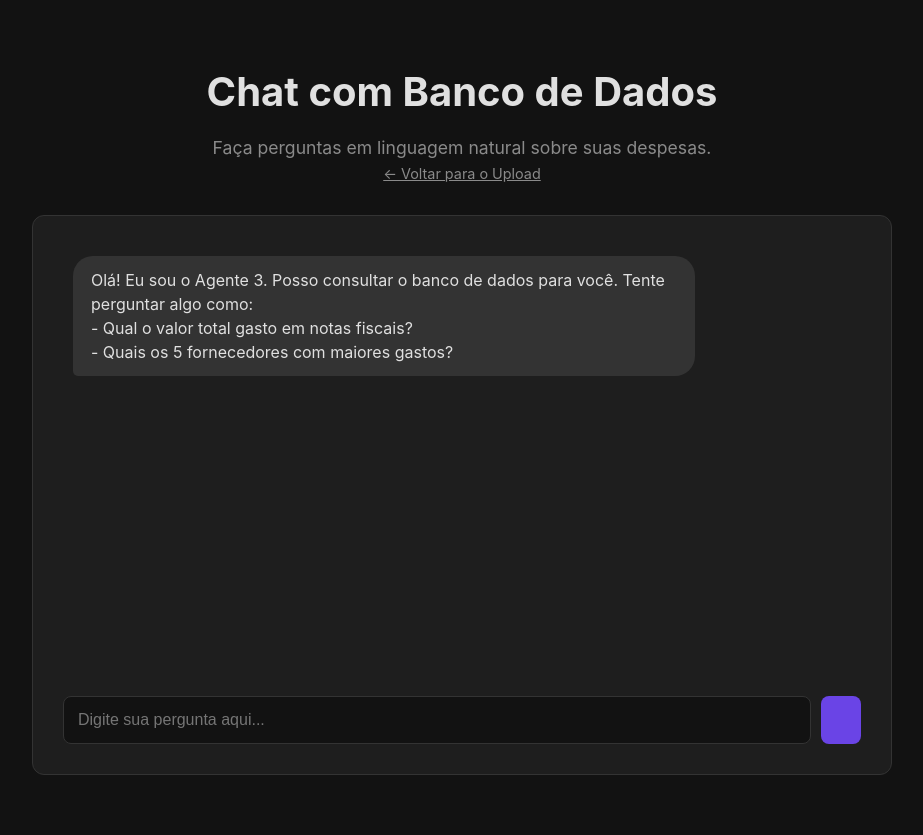
After one commit to M4chado/Processador_NFE, a Flask app: page /chat in a window 1280 px wide. The commit adds this page. Shown: the whole page, without its empty margins (178-1101 px from the left). Run offline with Flask 3, Linux system fonts and the light colour scheme; parts of the project's set-up code (start-up, migrations or seed data) failed here and were passed over.

Commit message:
Agente 3

```diff
--- a/app.py
+++ b/app.py
@@ -5,7 +5,7 @@ import fitz
 import json
 from flask import (
     Flask, render_template, request,
-    redirect, url_for, flash, session
+    redirect, url_for, flash, session, jsonify
 )
 # Importações do Gemini foram movidas para o agente
 from datetime import datetime
@@ -14,6 +14,7 @@ from dateutil.relativedelta import relativedelta # Para manipulação de datas
 # --- Importação do novo agente ---
 from agentes import agente1
 from agentes import agente2
+from agentes import agente3
 
 # Inicializa a aplicação Flask
 app = Flask(__name__)
@@ -225,5 +226,41 @@ def salvar_dados():
     # Após salvar (ou falhar), volta para a página inicial de upload
     return redirect(url_for('index'))
 
+# --- NOVAS ROTAS PARA O AGENTE 3 (CHAT) ---
+
+@app.route('/chat')
+def chat_page():
+    """Renderiza a nova página de chat."""
+    return render_template('chat.html')
+
+@app.route('/ask', methods=['POST'])
+def ask_agent():
+    """
+    Endpoint da API para processar a pergunta do usuário.
+    Recebe um JSON, chama o Agente 3, e retorna um JSON.
+    """
+    try:
+        data = request.get_json()
+        question = data.get('question')
+
+        if not question:
+            return jsonify({"error": "Nenhuma pergunta fornecida."}), 400
+
+        # Chama o Agente 3 para fazer a mágica do Text-to-SQL
+        # Precisamos do supabase_client que foi inicializado no começo do app.
+        answer = agente3.run_text_to_sql(supabase_client, question)
+
+        return jsonify({"answer": answer})
+
+    except Exception as e:
+        print(f"Erro na rota /ask: {e}")
+        return jsonify({"error": str(e)}), 500
+
+# --- FIM DAS NOVAS ROTAS ---
+
+
 if __name__ == '__main__':
     app.run(debug=True)
+
+if __name__ == '__main__':
+    app.run(debug=True)
--- a/static/css/style.css
+++ b/static/css/style.css
@@ -258,4 +258,33 @@ pre {
     font-size: 0.9rem;
     font-weight: 500;
     white-space: nowrap;
+
+
+.btn-secondary {
+    display: flex;
+    align-items: center;
+    justify-content: center;
+    text-decoration: none;
+    width: 100%;
+    /* Cor de fundo cinza escuro */
+    background-color: var(--border-color);
+    /* Cor do texto clara */
+    color: var(--text-color);
+    /* Estilo da fonte igual ao .btn-submit */
+    font-size: 1.1rem;
+    font-weight: 600;
+    border: none;
+    border-radius: 8px;
+    /* Padding igual ao .btn-submit */
+    padding: 15px;
+    cursor: pointer;
+    margin-top: 15px;
+    transition: background-color 0.3s, color 0.3s;
 }
+
+.btn-secondary:hover {
+    background-color: #444444; /* Cinza um pouco mais claro */
+    color: white;
+}
+
+}
--- /dev/null
+++ b/templates/chat.html
@@ -0,0 +1,167 @@
+<!DOCTYPE html>
+<html lang="pt-br">
+<head>
+    <meta charset="UTF-8">
+    <meta name="viewport" content="width=device-width, initial-scale=1.0">
+    <title>Chat com Banco de Dados</title>
+    <link rel="stylesheet" href="{{ url_for('static', filename='css/style.css') }}">
+    <link rel="stylesheet" href="[https://cdnjs.cloudflare.com/ajax/libs/font-awesome/6.5.2/css/all.min.css](https://cdnjs.cloudflare.com/ajax/libs/font-awesome/6.5.2/css/all.min.css)">
+
+    <style>
+        /* Estilos específicos da página de Chat */
+        .container {
+            max-width: 900px;
+        }
+        .chat-container {
+            background-color: var(--card-color);
+            border: 1px solid var(--border-color);
+            border-radius: 12px;
+            padding: 30px;
+            display: flex;
+            flex-direction: column;
+            height: 70vh;
+        }
+        .chat-messages {
+            flex-grow: 1;
+            overflow-y: auto;
+            display: flex;
+            flex-direction: column;
+            gap: 15px;
+            padding: 10px;
+        }
+        .message {
+            padding: 12px 18px;
+            border-radius: 20px;
+            max-width: 80%;
+            line-height: 1.5;
+        }
+        .message.user {
+            background-color: var(--primary-color);
+            color: white;
+            align-self: flex-end;
+            border-bottom-right-radius: 5px;
+        }
+        .message.bot {
+            background-color: var(--border-color);
+            color: var(--text-color);
+            align-self: flex-start;
+            border-bottom-left-radius: 5px;
+        }
+        .message.loading {
+            align-self: flex-start;
+            font-style: italic;
+            color: var(--text-muted);
+        }
+        .chat-form {
+            display: flex;
+            margin-top: 20px;
+            gap: 10px;
+        }
+        .chat-input {
+            flex-grow: 1;
+            background-color: var(--bg-color);
+            border: 1px solid var(--border-color);
+            color: var(--text-color);
+            padding: 14px;
+            border-radius: 8px;
+            font-size: 1rem;
+        }
+        .btn-send {
+            background-color: var(--primary-color);
+            color: white;
+            border: none;
+            border-radius: 8px;
+            padding: 0 20px;
+            font-size: 1.2rem;
+            cursor: pointer;
+        }
+    </style>
+</head>
+<body>
+
+    <div class="container">
+        <header>
+            <h1>Chat com Banco de Dados</h1>
+            <p>Faça perguntas em linguagem natural sobre suas despesas.</p>
+            <p style="font-size: 0.9em;"><a href="/" style="color: var(--text-muted);">&larr; Voltar para o Upload</a></p>
+        </header>
+
+        <div class="chat-container">
+            <div class="chat-messages" id="chat-messages">
+                <div class="message bot">
+                    Olá! Eu sou o Agente 3. Posso consultar o banco de dados para você.
+                    Tente perguntar algo como: <br>
+                    - Qual o valor total gasto em notas fiscais? <br>
+                    - Quais os 5 fornecedores com maiores gastos?
+                </div>
+            </div>
+
+            <form class="chat-form" id="chat-form">
+                <input type="text" id="question-input" class="chat-input" placeholder="Digite sua pergunta aqui..." required>
+                <button type="submit" class="btn-send"><i class="fa-solid fa-paper-plane"></i></button>
+            </form>
+        </div>
+    </div>
+
+    <script>
+        document.addEventListener('DOMContentLoaded', () => {
+            const chatForm = document.getElementById('chat-form');
+            const questionInput = document.getElementById('question-input');
+            const chatMessages = document.getElementById('chat-messages');
+
+            chatForm.addEventListener('submit', async (e) => {
+                e.preventDefault();
+
+                const question = questionInput.value.trim();
+                if (!question) return;
+
+                // 1. Mostrar a pergunta do usuário
+                addMessage(question, 'user');
+                questionInput.value = '';
+
+                // 2. Mostrar "carregando"
+                const loadingMessage = addMessage('Digitando...', 'loading');
+
+                try {
+                    // 3. Enviar pergunta para o backend (API /ask)
+                    const response = await fetch('/ask', {
+                        method: 'POST',
+                        headers: {
+                            'Content-Type': 'application/json',
+                        },
+                        body: JSON.stringify({ question: question }),
+                    });
+
+                    if (!response.ok) {
+                        throw new Error('Falha na resposta do servidor.');
+                    }
+
+                    const data = await response.json();
+
+                    // 4. Remover "carregando"
+                    loadingMessage.remove();
+
+                    // 5. Mostrar resposta do bot
+                    addMessage(data.answer, 'bot');
+
+                } catch (error) {
+                    loadingMessage.remove();
+                    addMessage(`Desculpe, ocorreu um erro: ${error.message}`, 'bot');
+                }
+            });
+
+            function addMessage(text, type) {
+                const messageElement = document.createElement('div');
+                messageElement.classList.add('message', type);
+                // Usamos innerHTML para renderizar quebras de linha (<br>) que o bot possa enviar
+                messageElement.innerHTML = text.replace(/\n/g, '<br>');
+                chatMessages.appendChild(messageElement);
+                // Scroll para o final
+                chatMessages.scrollTop = chatMessages.scrollHeight;
+                return messageElement;
+            }
+        });
+    </script>
+
+</body>
+</html>
```
Also changed, not shown: agentes/agente3.py (added, +145 -0 lines), templates/index.html (+8 -6 lines), templates/resultado.html (+70 -1 lines).
